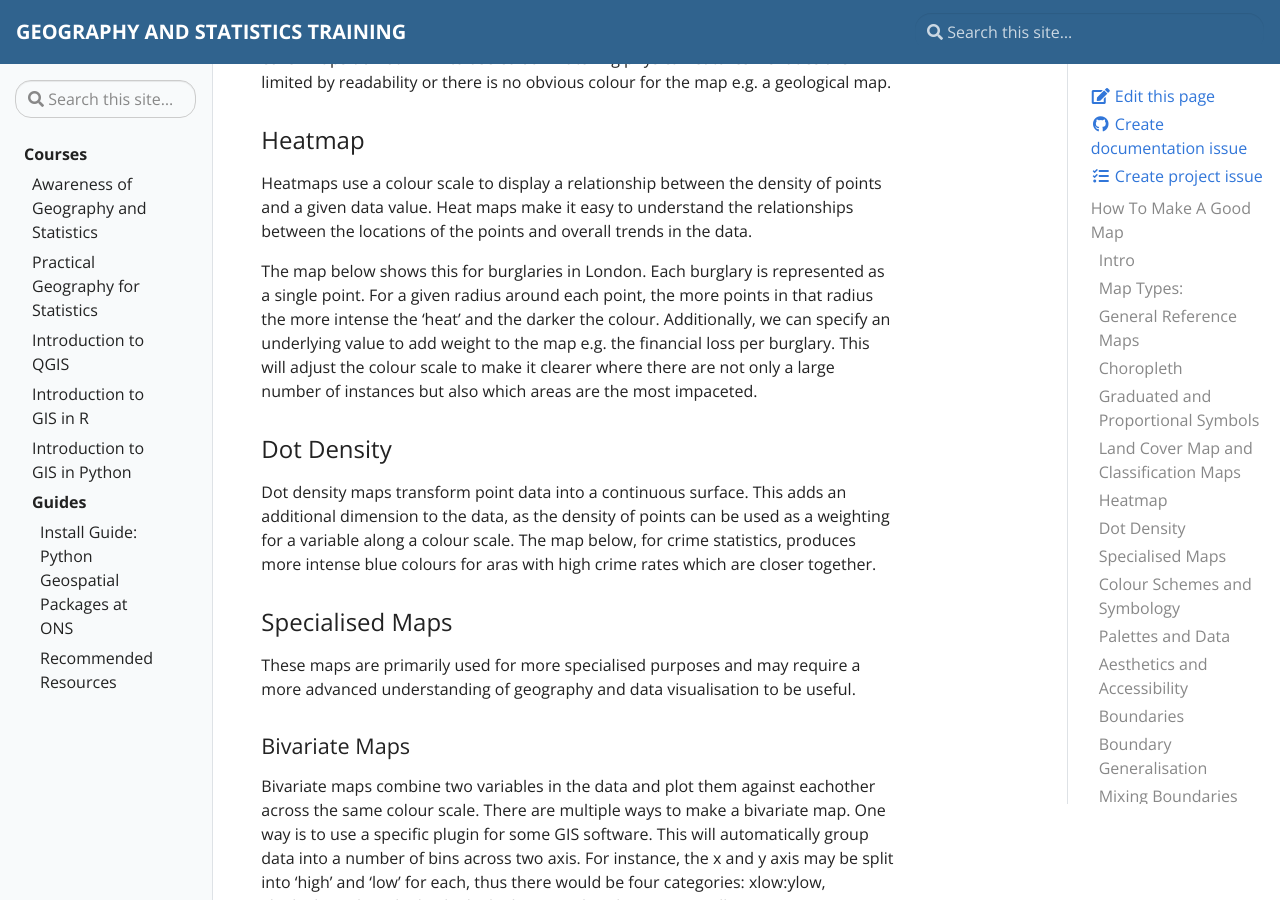
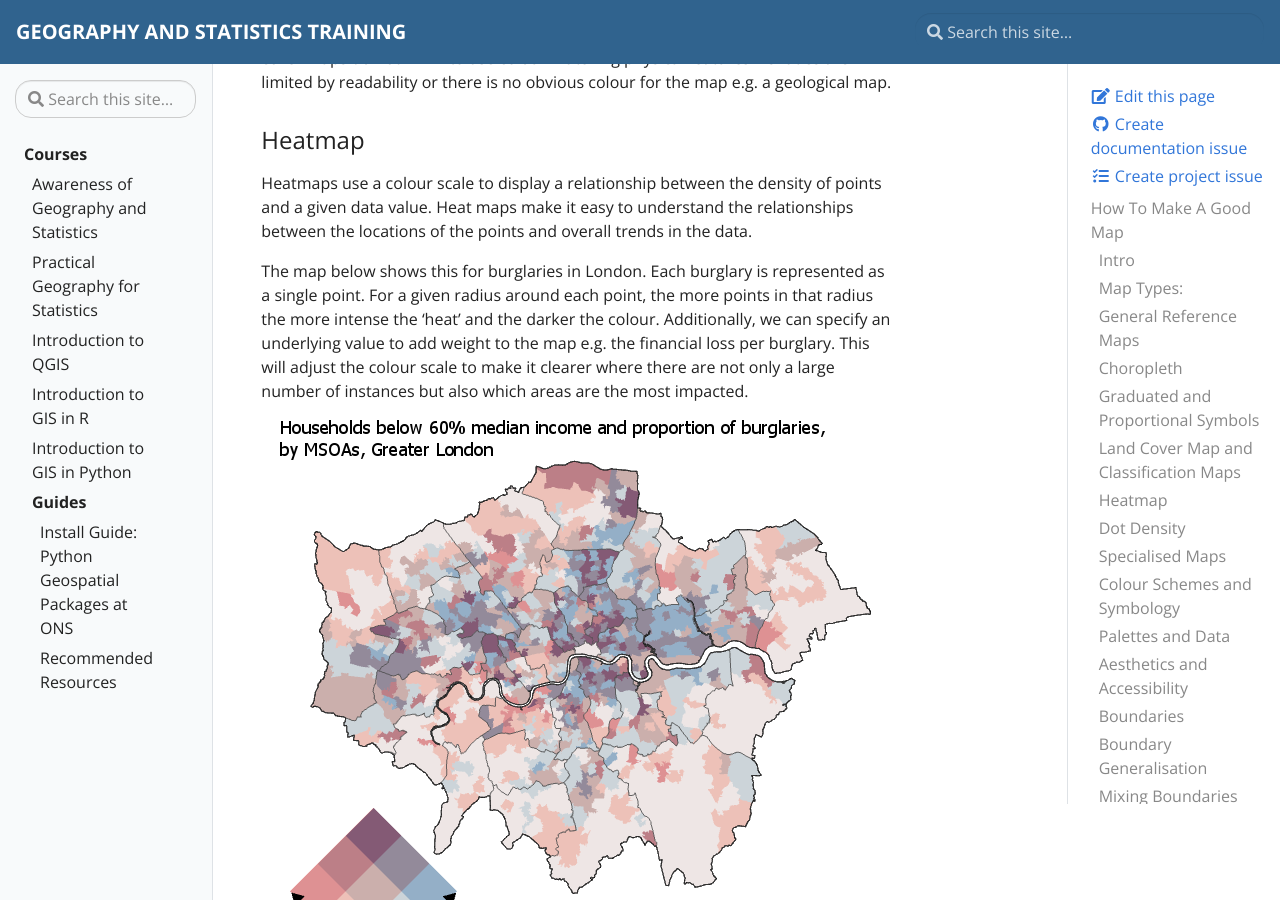
Before and after one commit to ONSgeo/geospatial-training, a Jekyll site: the page built from _docs/make_a_good_map.md, in a window 1280 px wide and 900 px high, scrolled down 4589 px. Built offline with Jekyll 4.4.1, drawn with Linux system fonts in a browser that asks for light colours.

Commit message:
Update make_a_good_map.md

```diff
--- a/_docs/make_a_good_map.md
+++ b/_docs/make_a_good_map.md
@@ -78,7 +78,11 @@ Land cover maps can become very crowded, so depending on the application they ca
 
 Heatmaps use a colour scale to display a relationship between the density of points and a given data value. Heat maps make it easy to understand the relationships between the locations of the points and overall trends in the data.
 
-The map below shows this for burglaries in London. Each burglary is represented as a single point. For a given radius around each point, the more points in that radius the more intense the 'heat' and the darker the colour. Additionally, we can specify an underlying value to add weight to the map e.g. the financial loss per burglary. This will adjust the colour scale to make it clearer where there are not only a large number of instances but also which areas are the most impaceted.
+The map below shows this for burglaries in London. Each burglary is represented as a single point. For a given radius around each point, the more points in that radius the more intense the 'heat' and the darker the colour. Additionally, we can specify an underlying value to add weight to the map e.g. the financial loss per burglary. This will adjust the colour scale to make it clearer where there are not only a large number of instances but also which areas are the most impacted.
+
+<p align="center">
+ <img src="https://github.com/ONSgeo/geospatial-training/blob/master/_docs/mapping/Bivariate_map.PNG?raw=true" alt="Bivariate map of London MSOAs showing Burglary rates vs median household income">
+</p>
 
 ### Dot Density
 
```
